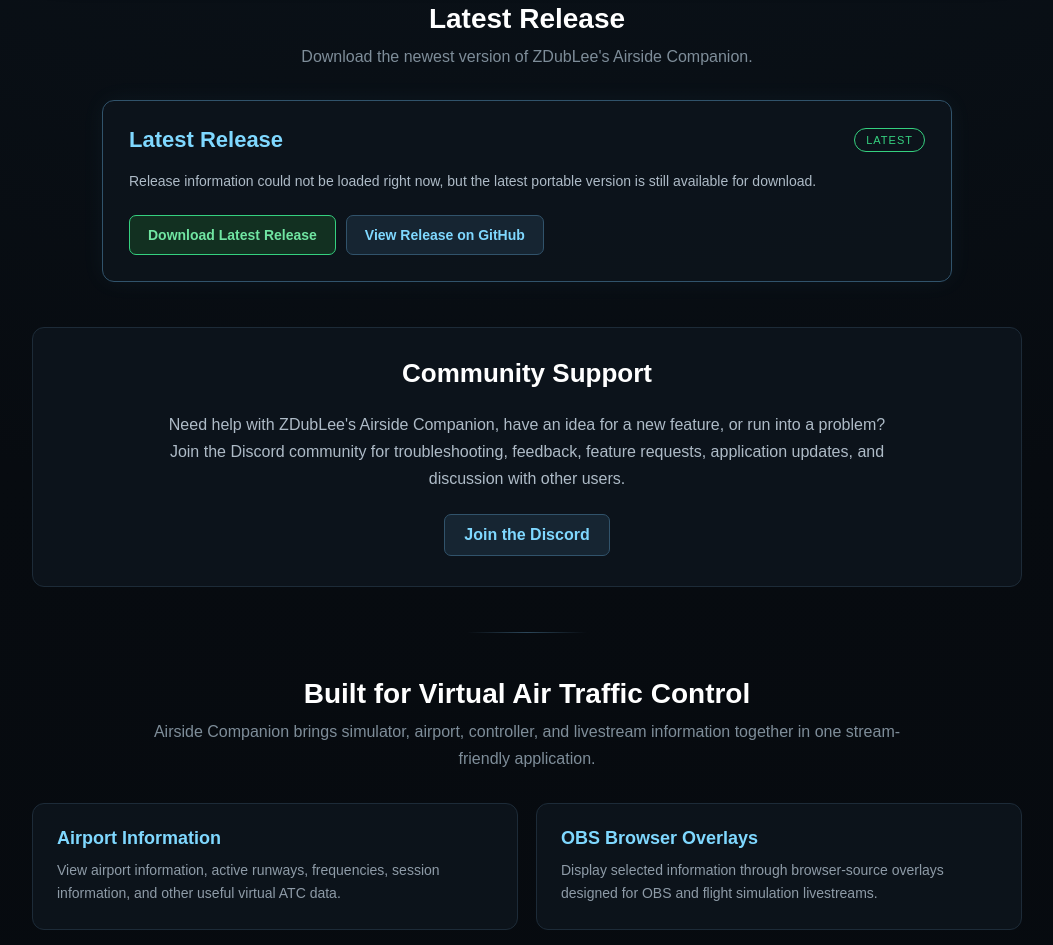
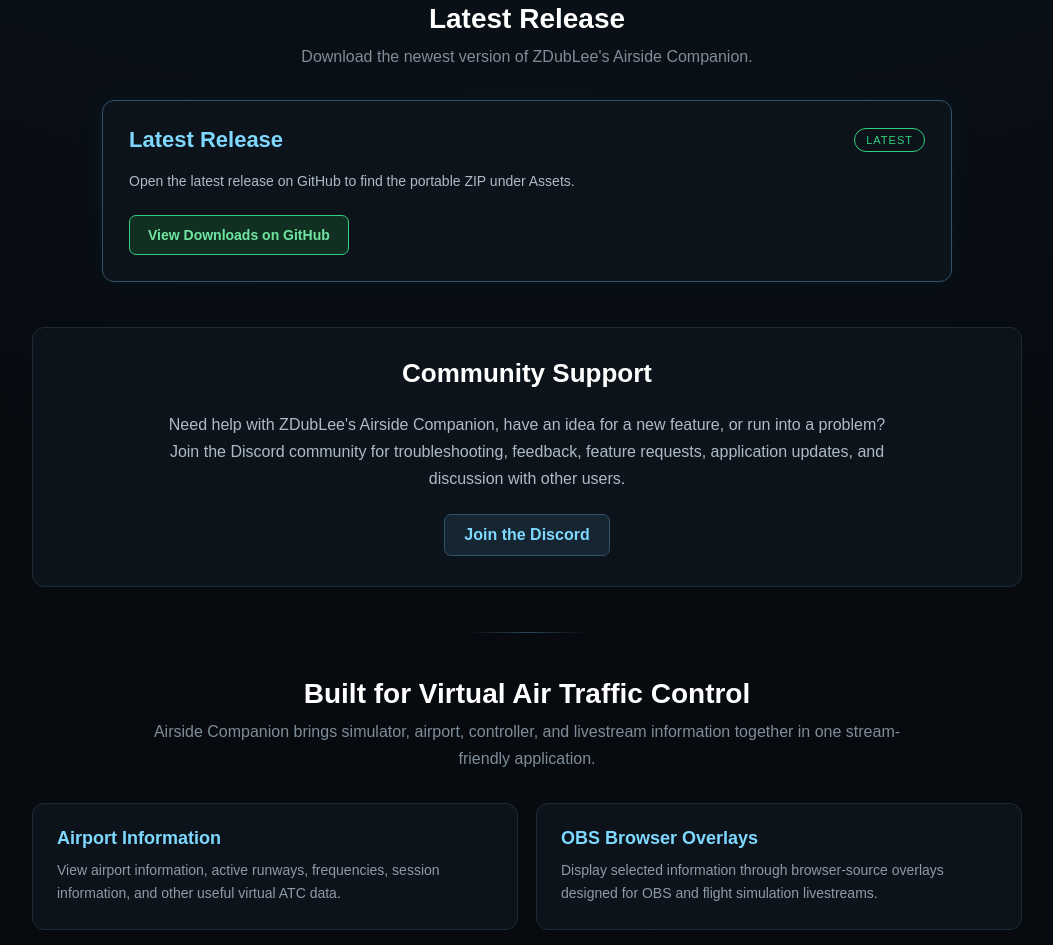
Before and after one commit to ZDubLee/zdublee.github.io, a plain HTML site: page index.html in a window 1280 px wide. Shown: the part 1441-2386 px from the top of the page, without its empty margins (113-1166 px from the left). Drawn offline with Linux system fonts and the light colour scheme; no server answers.

Commit message:
Update index.html
Fixed Download button link

```diff
--- a/index.html
+++ b/index.html
@@ -1,4 +1,5 @@
 <!DOCTYPE html>
+
 <html lang="en">
 
 <head>
@@ -835,6 +836,7 @@
     }
 
 </style>
+
 </head>
 
 <body>
@@ -932,7 +934,7 @@
     >
 
         <div class="release-loading">
-                Loading latest release...
+            <a class="release-button primary" href="https://github.com/ZDubLee/zdublee.github.io/releases/latest">View Downloads on GitHub</a>
         </div>
 
     </div>
@@ -1391,8 +1393,20 @@
     const githubRepo =
         "zdublee.github.io";
 
-    const latestPortableDownload =
-        "https://github.com/ZDubLee/zdublee.github.io/releases/latest/download/Airside-Stream-Companion-PORTABLE.zip";
+    const latestReleasePage =
+        `https://github.com/${githubOwner}/${githubRepo}/releases/latest`;
+
+    function portableDownload(assets) {
+        const candidates = (Array.isArray(assets) ? assets : []).filter(asset =>
+            asset && asset.state === "uploaded" &&
+            /^(?:Airside-)?Stream-Companion(?:-v?[0-9]+(?:\.[0-9]+)*)?-PORTABLE\.zip$/i.test(asset.name) &&
+            typeof asset.browser_download_url === "string" &&
+            asset.browser_download_url.startsWith(
+                `https://github.com/${githubOwner}/${githubRepo}/releases/download/`
+            )
+        );
+        return candidates.length === 1 ? candidates[0].browser_download_url : null;
+    }
 
     const releasesContainer =
         document.getElementById(
@@ -1429,6 +1443,8 @@
 
             const release =
                 await response.json();
+
+            const download = portableDownload(release.assets);
 
             const releaseDate =
 
@@ -1491,10 +1507,10 @@
                     <div class="release-actions">
 
                         <a
-                            href="${latestPortableDownload}"
+                            href="${download || latestReleasePage}"
                             class="release-button primary"
                         >
-                            Download Latest Release
+                            ${download ? "Download Latest Release" : "View Downloads on GitHub"}
                         </a>
 
                         <a
@@ -1539,29 +1555,14 @@
 
                     <div class="release-description">
 
-                        Release information could not be
-                        loaded right now, but the latest
-                        portable version is still available
-                        for download.
+                        Open the latest release on GitHub to find the portable ZIP under Assets.
 
                     </div>
 
                     <div class="release-actions">
 
-                        <a
-                            href="${latestPortableDownload}"
-                            class="release-button primary"
-                        >
-                            Download Latest Release
-                        </a>
-
-                        <a
-                            href="https://github.com/${githubOwner}/${githubRepo}/releases/latest"
-                            class="release-button"
-                            target="_blank"
-                            rel="noopener noreferrer"
-                        >
-                            View Release on GitHub
+                        <a href="${latestReleasePage}" class="release-button primary">
+                            View Downloads on GitHub
                         </a>
 
                     </div>
```
Lines whose indentation alone changed are shown as unchanged.
